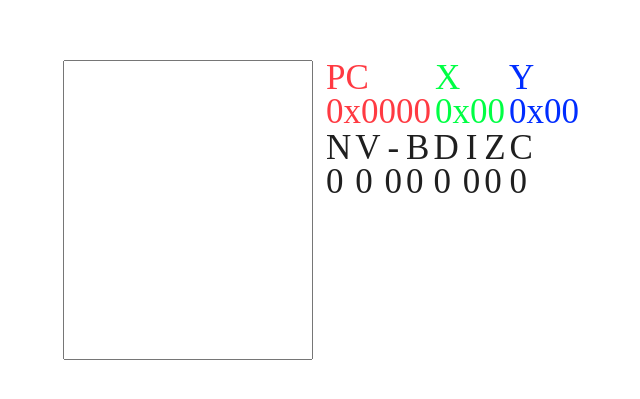
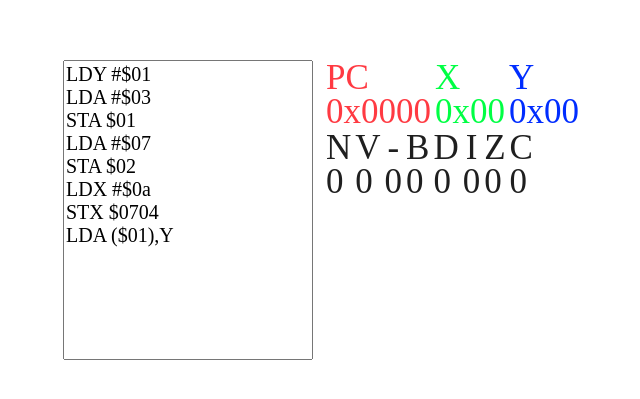
Before and after one commit to ccarral/vue-6502-emu, a Vue app: page / in a window 1280 px wide. Shown: the part 187-586 px from the top of the page, without its empty margins (227-867 px from the left). Built offline with nearby package versions, Linux system fonts and the light colour scheme; a web font is replaced by a local one.

Commit message:
refactor: remove spellcheck from editor.

```diff
--- a/src/Emulator.vue
+++ b/src/Emulator.vue
@@ -2,7 +2,17 @@
     <div>
         <div id="editor-and-registers">
             <div class="editor-container">
-                <textarea id="editor" cols="30" rows="10"></textarea>
+                <textarea id="editor" cols="30" rows="10"
+                spellcheck="false">
+LDY #$01
+LDA #$03
+STA $01
+LDA #$07
+STA $02
+LDX #$0a
+STX $0704
+LDA ($01),Y
+                </textarea>
             </div>
             <div class="registers-container">
                 <table class="registers">
@@ -63,6 +73,7 @@ export default {
     height: 300px;
     resize: none;
     font-size: 20px;
+    font-family: Fixedsys;
     /* float: left; */
     /* overflow: auto; */
 }
```
